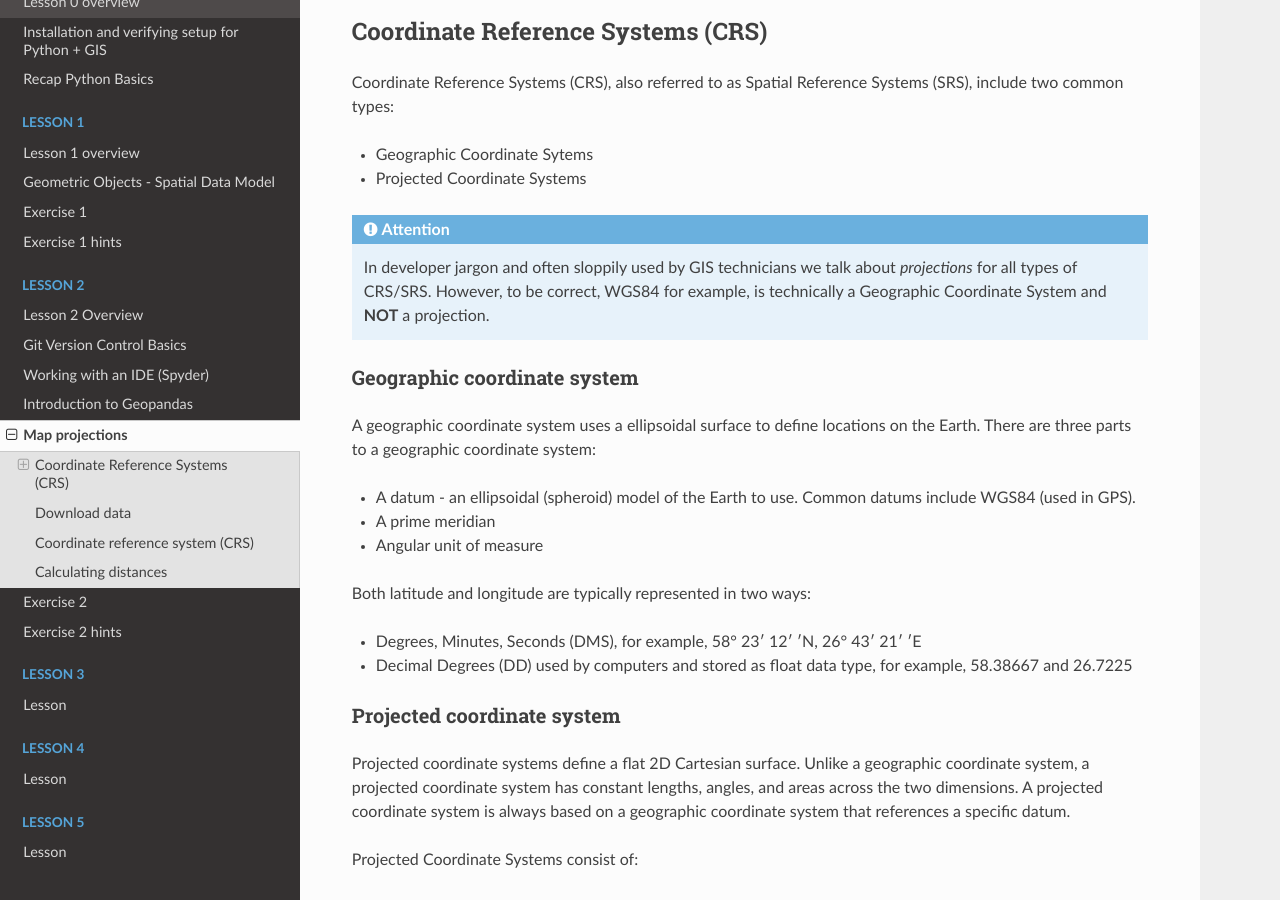
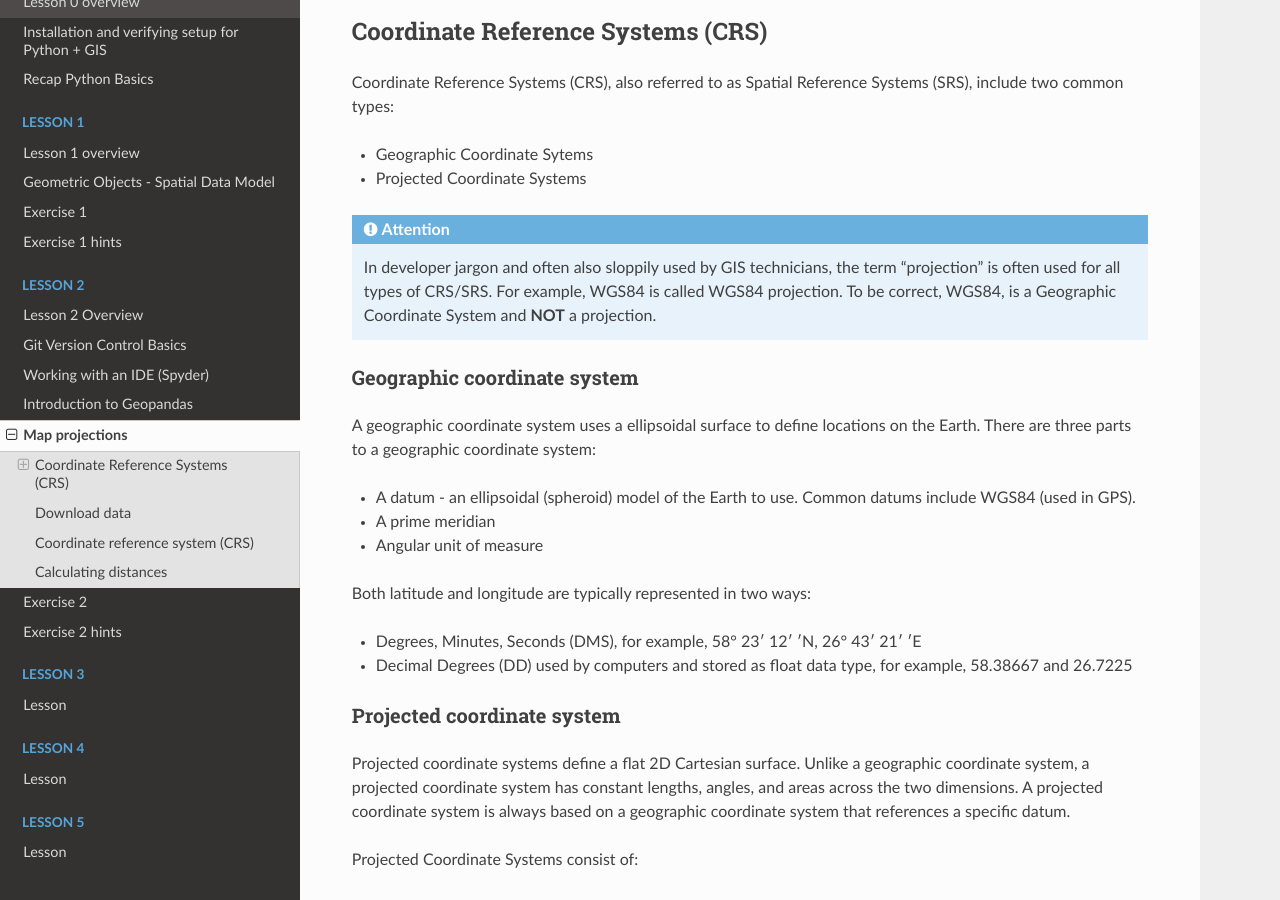
Before and after one commit to LandscapeGeoinformatics/geopython-ut-2018, a Sphinx documentation site: the page built from source/lessons/L2/projections.rst, in a window 1280 px wide and 900 px high, scrolled down 409 px. Built offline with Sphinx 7.4.7 and the Read the Docs theme 2.0.0, drawn with Linux system fonts in a browser that asks for light colours; pages that are not in the unit, such as notebooks, are missing from menus.

Commit message:
Update projections.rst

```diff
--- a/source/lessons/L2/projections.rst
+++ b/source/lessons/L2/projections.rst
@@ -22,8 +22,8 @@ Coordinate Reference Systems (CRS), also referred to as Spatial Reference System
 
 .. admonition:: Attention
 
-    In developer jargon and often sloppily used by GIS technicians we talk about *projections* for all types of CRS/SRS.
-    However, to be correct, WGS84 for example, is technically a Geographic Coordinate System and **NOT** a projection.
+    In developer jargon and often also sloppily used by GIS technicians, the term "projection" is often used for all types of CRS/SRS. For example, WGS84 is called WGS84 projection.
+    To be correct, WGS84, is a Geographic Coordinate System and **NOT** a projection.
 
 
 Geographic coordinate system
```
